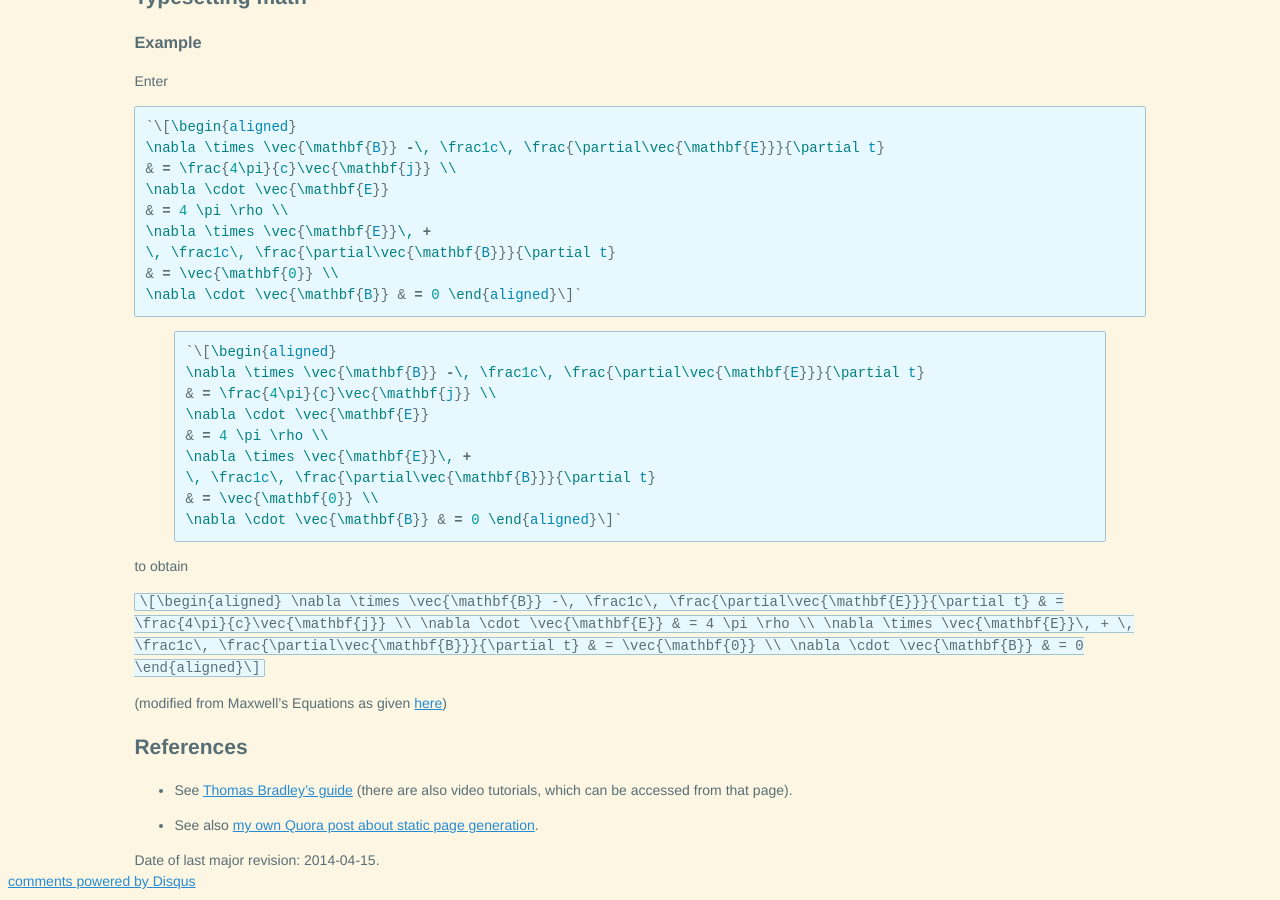
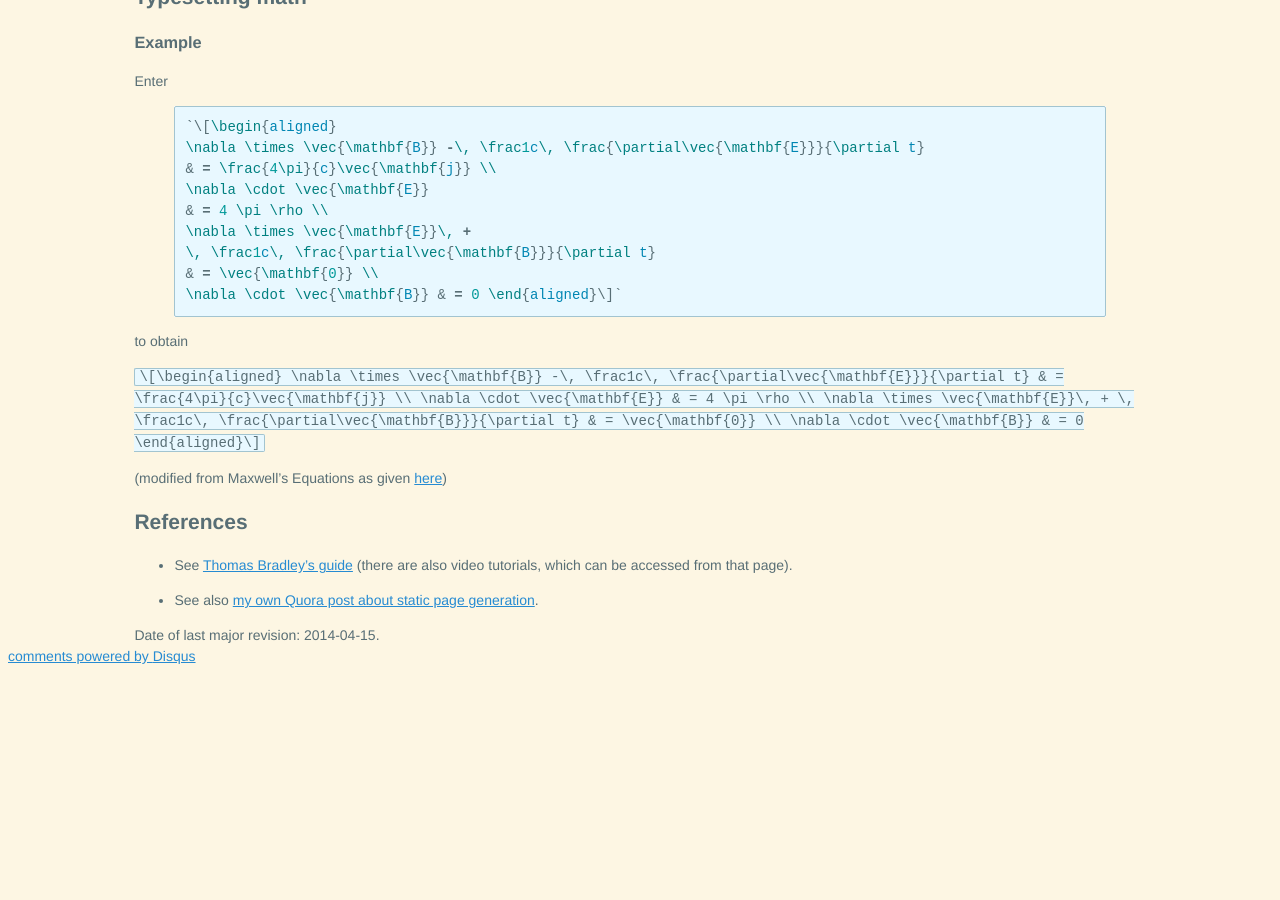
Before and after one commit to riceissa/riceissa.github.io, a Jekyll site: the page built from computing/jekyll.md, in a window 1280 px wide and 900 px high, scrolled down 662 px. Built offline with Jekyll 4.4.1, drawn with Linux system fonts in a browser that asks for light colours; Markdown is read by kramdown in place of the engine named in the settings; comment, search, counter and statistics services are not loaded; after the commit the page ends 1337 px from its top, so only the background shows below that.

Commit message:
delete one of the identical code blocks

````diff
--- a/computing/jekyll.md
+++ b/computing/jekyll.md
@@ -41,19 +41,6 @@ jekyll serve --watch --baseurl ""
 
 Enter
 
-``` tex
-`\[\begin{aligned}
-\nabla \times \vec{\mathbf{B}} -\, \frac1c\, \frac{\partial\vec{\mathbf{E}}}{\partial t}
-& = \frac{4\pi}{c}\vec{\mathbf{j}} \\
-\nabla \cdot \vec{\mathbf{E}}
-& = 4 \pi \rho \\
-\nabla \times \vec{\mathbf{E}}\, +
-\, \frac1c\, \frac{\partial\vec{\mathbf{B}}}{\partial t}
-& = \vec{\mathbf{0}} \\
-\nabla \cdot \vec{\mathbf{B}} & = 0 \end{aligned}\]`
-```
-
-
 {% highlight tex %}
 `\[\begin{aligned}
 \nabla \times \vec{\mathbf{B}} -\, \frac1c\, \frac{\partial\vec{\mathbf{E}}}{\partial t}
````
